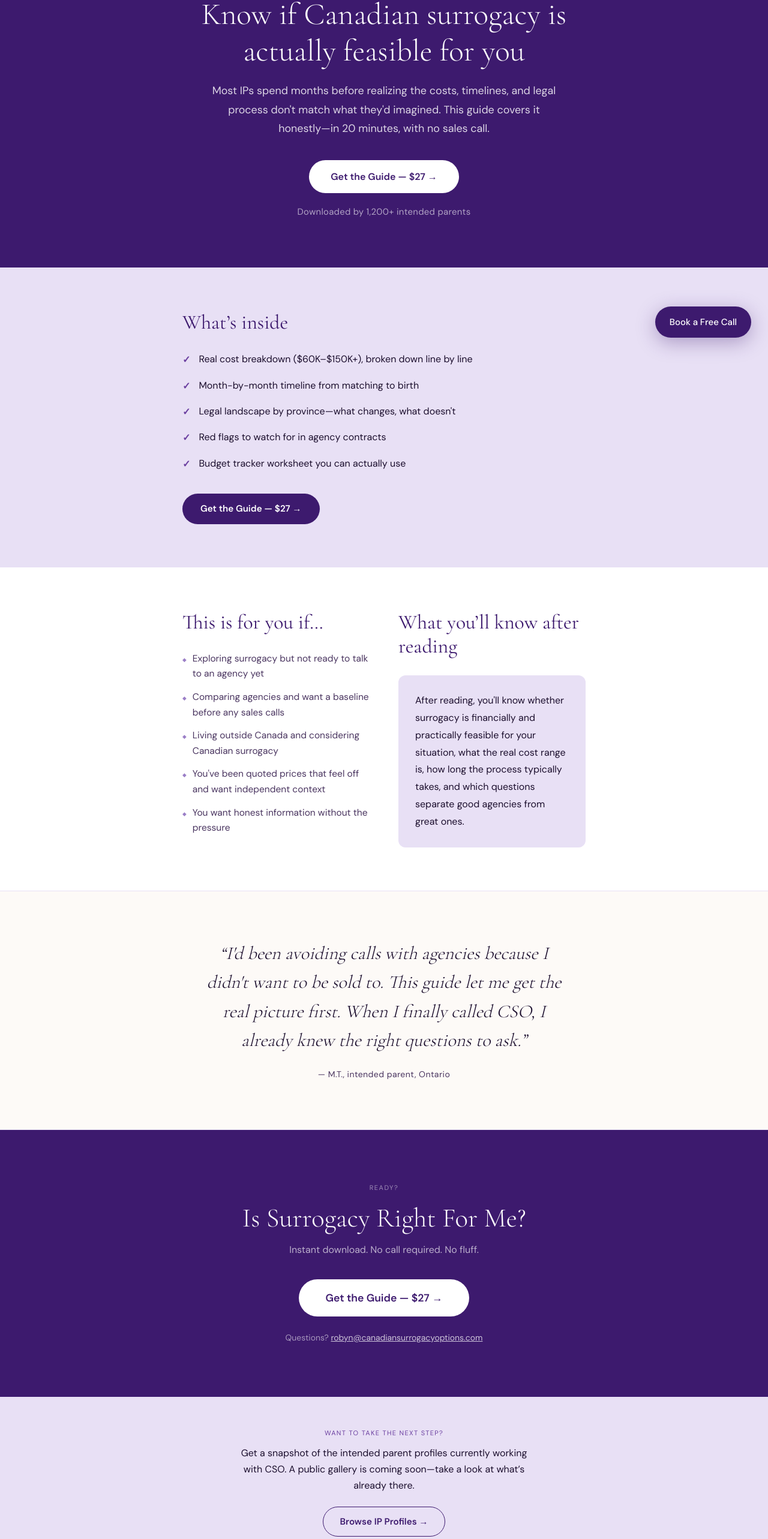
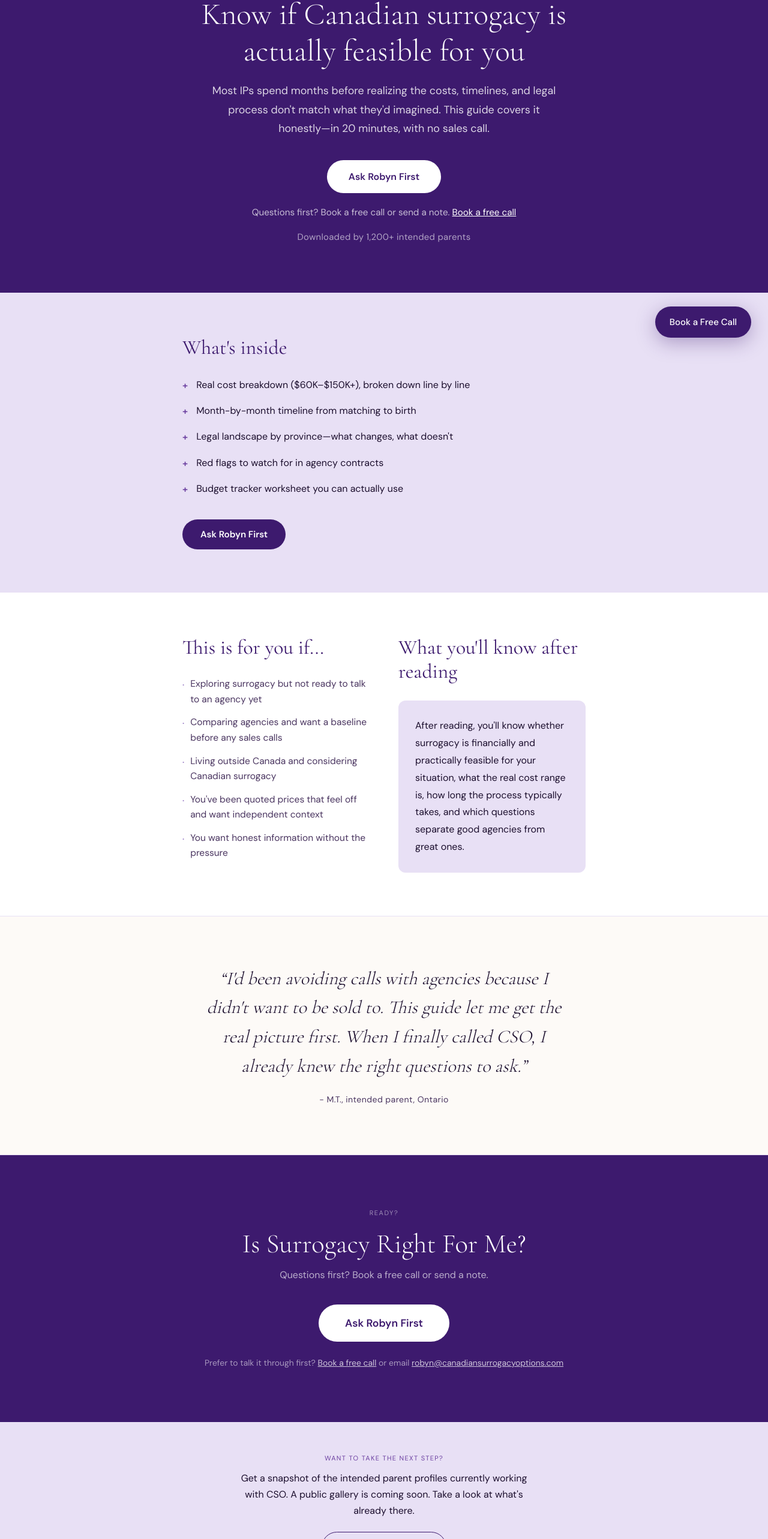
Before and after one commit to robyn-cso-lm/cso-website, a Next.js app: page /guides/is-surrogacy-right in a window 1280 px wide. Shown: the part 209-2775 px from the top of the page at 60% size. Built offline with nearby package versions, Linux system fonts and the light colour scheme; no server answers.

Commit message:
Repair guides funnel fallbacks

```diff
--- a/app/guides/page.tsx
+++ b/app/guides/page.tsx
@@ -71,6 +71,10 @@ export default function GuidesPage() {
             Written by Robyn Price after 30 years in Canadian surrogacy. No sales pitch—just the
             information you actually need to move forward with clarity.
           </p>
+          <p className={styles.subtitle}>
+            Paid digital guides with instant delivery, plus a clear way to book a call if you want
+            help choosing the right one first.
+          </p>
         </div>
       </section>
 
--- a/app/guides/surrogate-readiness/page.tsx
+++ b/app/guides/surrogate-readiness/page.tsx
@@ -22,6 +22,9 @@ export default function SurrogateReadinessPage() {
   return (
     <GuidePageTemplate
       stripeLink={stripeLink}
+      fallbackHref="/surrogates"
+      fallbackLabel="Get the Free Guide"
+      fallbackNote="This guide is currently being shared through our surrogate page."
       promoBanner="Free for a limited time — use code SURROGACY at checkout"
       guide={{
         title: 'Surrogate Readiness Guide',
--- a/components/GuidePageTemplate.module.css
+++ b/components/GuidePageTemplate.module.css
@@ -62,6 +62,17 @@
 
 .ctaHero:hover {
   opacity: 0.9;
+}
+
+.heroSupport {
+  font-size: 0.95rem;
+  color: rgba(255, 255, 255, 0.72);
+  margin: 0 0 18px;
+}
+
+.supportLink {
+  color: #fff;
+  text-decoration: underline;
 }
 
 .badge {
--- a/components/GuidePageTemplate.tsx
+++ b/components/GuidePageTemplate.tsx
@@ -21,11 +21,24 @@ interface Props {
   guide: GuideData;
   stripeLink: string;
   promoBanner?: string;
+  fallbackHref?: string;
+  fallbackLabel?: string;
+  fallbackNote?: string;
 }
 
-export default function GuidePageTemplate({ guide, stripeLink, promoBanner }: Props) {
+export default function GuidePageTemplate({
+  guide,
+  stripeLink,
+  promoBanner,
+  fallbackHref = '/contact',
+  fallbackLabel = 'Ask Robyn First',
+  fallbackNote = 'Questions first? Book a free call or send a note.',
+}: Props) {
   const { title, price, badge, hero, included, forWho, outcomeBody, testimonial } = guide;
-  const priceLabel = `Get the Guide — $${price}`;
+  const hasCheckout = Boolean(stripeLink && stripeLink !== '#');
+  const priceLabel = `Get the Guide - $${price}`;
+  const primaryHref = hasCheckout ? stripeLink : fallbackHref;
+  const primaryLabel = hasCheckout ? `${priceLabel} ->` : fallbackLabel;
 
   return (
     <main>
@@ -34,54 +47,63 @@ export default function GuidePageTemplate({ guide, stripeLink, promoBanner }: Pr
           <span>{promoBanner}</span>
         </div>
       )}
-      {/* Hero */}
+
       <section className={styles.hero}>
         <div className={styles.inner}>
           <p className={styles.eyebrow}>Canadian Surrogacy Options</p>
           <h1 className={styles.headline}>{hero.headline}</h1>
           <p className={styles.subheading}>{hero.subheading}</p>
-          <a href={stripeLink} className={styles.ctaHero}>
-            {priceLabel} →
+          <a href={primaryHref} className={styles.ctaHero}>
+            {primaryLabel}
           </a>
+          <p className={styles.heroSupport}>
+            {hasCheckout ? 'Instant PDF download after checkout.' : fallbackNote}{' '}
+            <a
+              href="https://calendly.com/cso-robyn"
+              target="_blank"
+              rel="noopener noreferrer"
+              className={styles.supportLink}
+            >
+              Book a free call
+            </a>
+          </p>
           <p className={styles.badge}>{badge}</p>
         </div>
       </section>
 
-      {/* What's Included */}
       <section className={styles.included}>
         <div className={styles.inner}>
-          <h2 className={styles.sectionTitle}>What&rsquo;s inside</h2>
+          <h2 className={styles.sectionTitle}>What&apos;s inside</h2>
           <ul className={styles.includedList}>
             {included.map((item, i) => (
               <li key={i} className={styles.includedItem}>
-                <span className={styles.check} aria-hidden="true">✓</span>
+                <span className={styles.check} aria-hidden="true">+</span>
                 <span>{item}</span>
               </li>
             ))}
           </ul>
-          <a href={stripeLink} className={styles.ctaMid}>
-            {priceLabel} →
+          <a href={primaryHref} className={styles.ctaMid}>
+            {primaryLabel}
           </a>
         </div>
       </section>
 
-      {/* For Who + Outcome */}
       <section className={styles.forWho}>
         <div className={styles.inner}>
           <div className={styles.twoCol}>
             <div>
-              <h2 className={styles.sectionTitle}>This is for you if&hellip;</h2>
+              <h2 className={styles.sectionTitle}>This is for you if...</h2>
               <ul className={styles.forWhoList}>
                 {forWho.map((item, i) => (
                   <li key={i} className={styles.forWhoItem}>
-                    <span className={styles.dot} aria-hidden="true">◆</span>
+                    <span className={styles.dot} aria-hidden="true">•</span>
                     <span>{item}</span>
                   </li>
                 ))}
               </ul>
             </div>
             <div>
-              <h2 className={styles.sectionTitle}>What you&rsquo;ll know after reading</h2>
+              <h2 className={styles.sectionTitle}>What you&apos;ll know after reading</h2>
               <div className={styles.outcomeBox}>
                 <p className={styles.outcomeText}>{outcomeBody}</p>
               </div>
@@ -90,27 +112,36 @@ export default function GuidePageTemplate({ guide, stripeLink, promoBanner }: Pr
         </div>
       </section>
 
-      {/* Testimonial */}
       <section className={styles.testimonial}>
         <div className={styles.inner}>
           <blockquote className={styles.quote}>
             &ldquo;{testimonial.quote}&rdquo;
           </blockquote>
-          <p className={styles.attribution}>— {testimonial.author}</p>
+          <p className={styles.attribution}>- {testimonial.author}</p>
         </div>
       </section>
 
-      {/* Final CTA */}
       <section className={styles.finalCta}>
         <div className={styles.inner}>
           <p className={styles.finalEyebrow}>Ready?</p>
           <h2 className={styles.finalTitle}>{title}</h2>
-          <p className={styles.finalSub}>Instant download. No call required. No fluff.</p>
-          <a href={stripeLink} className={styles.ctaFinal}>
-            {priceLabel} →
+          <p className={styles.finalSub}>
+            {hasCheckout ? 'Instant download. No call required. No fluff.' : fallbackNote}
+          </p>
+          <a href={primaryHref} className={styles.ctaFinal}>
+            {primaryLabel}
           </a>
           <p className={styles.finalNote}>
-            Questions?{' '}
+            Prefer to talk it through first?{' '}
+            <a
+              href="https://calendly.com/cso-robyn"
+              target="_blank"
+              rel="noopener noreferrer"
+              className={styles.emailLink}
+            >
+              Book a free call
+            </a>
+            {' '}or email{' '}
             <a href="mailto:robyn@canadiansurrogacyoptions.com" className={styles.emailLink}>
               robyn@canadiansurrogacyoptions.com
             </a>
@@ -118,18 +149,17 @@ export default function GuidePageTemplate({ guide, stripeLink, promoBanner }: Pr
         </div>
       </section>
 
-      {/* Portal Upsell Teaser */}
       <section className={styles.upsell}>
         <div className={styles.inner}>
           <p className={styles.upsellEyebrow}>Want to take the next step?</p>
           <p className={styles.upsellText}>
-            Get a snapshot of the intended parent profiles currently working with CSO. A public gallery is coming soon—take a look at what&rsquo;s already there.
+            Get a snapshot of the intended parent profiles currently working with CSO. A public gallery is coming soon. Take a look at what&apos;s already there.
           </p>
           <a
             href="https://portal.canadiansurrogacyoptions.com/profiles"
             className={styles.upsellCta}
           >
-            Browse IP Profiles →
+            Browse IP Profiles {'->'}
           </a>
         </div>
       </section>
```
